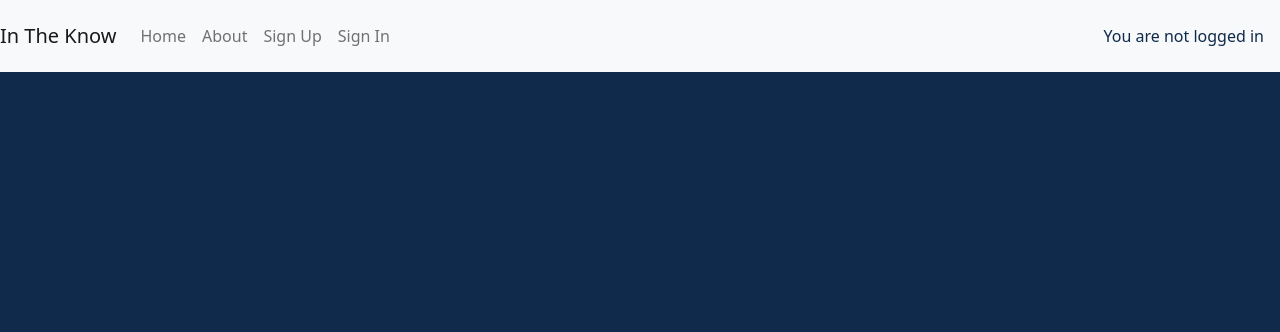
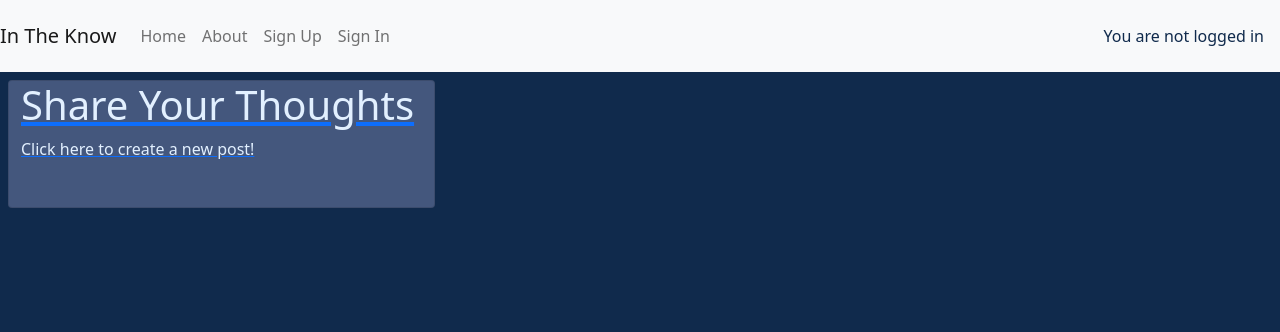
Before and after one commit to artambdev/in-the-know, a Django app: page / in a window 1280 px wide. Shown: the top 332 px of the page. Run offline with Django 4.2, Linux system fonts and the light colour scheme; data that the repository does not hold is empty.

Commit message:
Add option to main page to create a new post

```diff
--- a/list/forms.py
+++ b/list/forms.py
@@ -5,4 +5,4 @@ from django import forms
 class PostForm(forms.ModelForm):
     class Meta:
         model = Post
-        fields = ('body',)
+        fields = ('content',)
--- a/list/templates/list/main_page.html
+++ b/list/templates/list/main_page.html
@@ -5,6 +5,15 @@
 <!-- Main page content begins here -->
 <div>
     <div class="container-fluid">
+        <!-- Create post option -->
+        <div class = "row">
+            <div class = "col-sm-6 col-md-4 card">
+                <a href="{% url 'create_post' %}">
+                    <h1>Share Your Thoughts</h1>
+                    <p>Click here to create a new post!</p>
+                </a>
+            </div>
+        </div>
         <div class="row post-section">
             <!-- Individual posts -->
             {% for post in post_list %}
--- a/list/views.py
+++ b/list/views.py
@@ -31,6 +31,13 @@ def view_post(request, slug):
 
 
 def create_post(request):
+    if request.method == "POST":
+        post_form = PostForm(data=request.POST)
+        if post_form.is_valid():
+            new_post = post_form.save(commit=False)
+            new_post.author = request.user
+            new_post.save()
+
     post_form = PostForm()
 
     return render(
```
